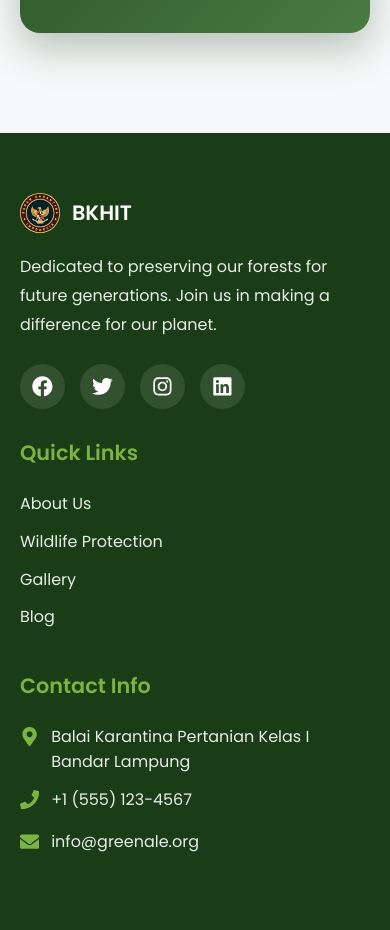
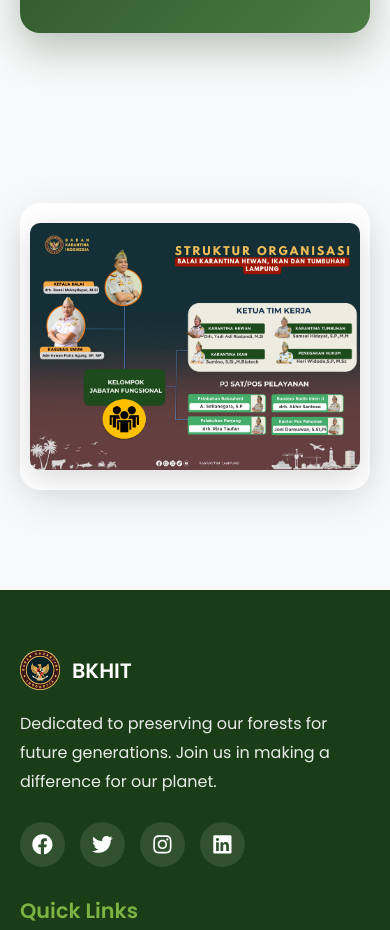
Before and after one commit to Ahmatsembiring/forest-conservation, a React (Vite) app: page /about in a window 390 px wide. Shown: the part 7225-8155 px from the top of the page. Built offline with nearby package versions, Linux system fonts and the light colour scheme; the HTML template or start-up script is replaced by a standard one.

Commit message:
Update Kodingan 9

```diff
--- a/src/components/About.css
+++ b/src/components/About.css
@@ -361,6 +361,28 @@
 }
 
 /* ========================================
+   STRUKTUR ORGANISASI (FOTO)
+======================================== */
+.struktur-container {
+  display: flex;
+  justify-content: center;
+  align-items: center;
+  margin-top: 60px;
+  padding: 40px 20px;
+  background: var(--white);
+  border-radius: 20px;
+  box-shadow: 0 10px 40px rgba(0, 0, 0, 0.1);
+}
+
+.struktur-image {
+  max-width: 100%;
+  height: auto;
+  border-radius: 15px;
+  box-shadow: 0 8px 30px rgba(0, 0, 0, 0.15);
+  transition: transform 0.3s ease;
+}
+
+/* ========================================
    RESPONSIVE - TABLET (max-width: 968px)
 ======================================== */
 @media (max-width: 968px) {
@@ -443,6 +465,15 @@
   .highlight-content p {
     font-size: 0.95rem;
   }
+
+  .struktur-container {
+    padding: 30px 15px;
+    margin-top: 40px;
+  }
+
+  .struktur-image {
+    border-radius: 10px;
+  }
 }
 
 /* ========================================
@@ -489,4 +520,9 @@
     height: 60px;
     font-size: 2rem;
   }
+
+  .struktur-container {
+    padding: 20px 10px;
+    margin-top: 30px;
+  }
 }
--- a/src/components/About.jsx
+++ b/src/components/About.jsx
@@ -5,6 +5,7 @@
   FaBalanceScale, FaClipboardCheck, FaSearch
 } from 'react-icons/fa'
 import './About.css'
+import strukturOrg from '../assets/images/struktur.jpeg'
 
 const About = () => {
   // Timeline Sejarah
@@ -286,6 +287,28 @@
           </motion.div>
         </motion.div>
 
+        {/* ===== SECTION 5: STRUKTUR ORGANISASI ===== */}
+        <motion.div
+          className="about-section"
+          initial={{ opacity: 0, y: 50 }}
+          whileInView={{ opacity: 1, y: 0 }}
+          viewport={{ once: true }}
+          transition={{ duration: 0.8 }}
+        >
+          <div className="struktur-container">
+            <motion.img
+              src={strukturOrg}
+              alt="Struktur Organisasi BKHIT Lampung"
+              className="struktur-image"
+              initial={{ opacity: 0, scale: 0.95 }}
+              whileInView={{ opacity: 1, scale: 1 }}
+              viewport={{ once: true }}
+              transition={{ duration: 0.8 }}
+              whileHover={{ scale: 1.01 }}
+            />
+          </div>
+        </motion.div>
+
       </div>
     </section>
   )
```
